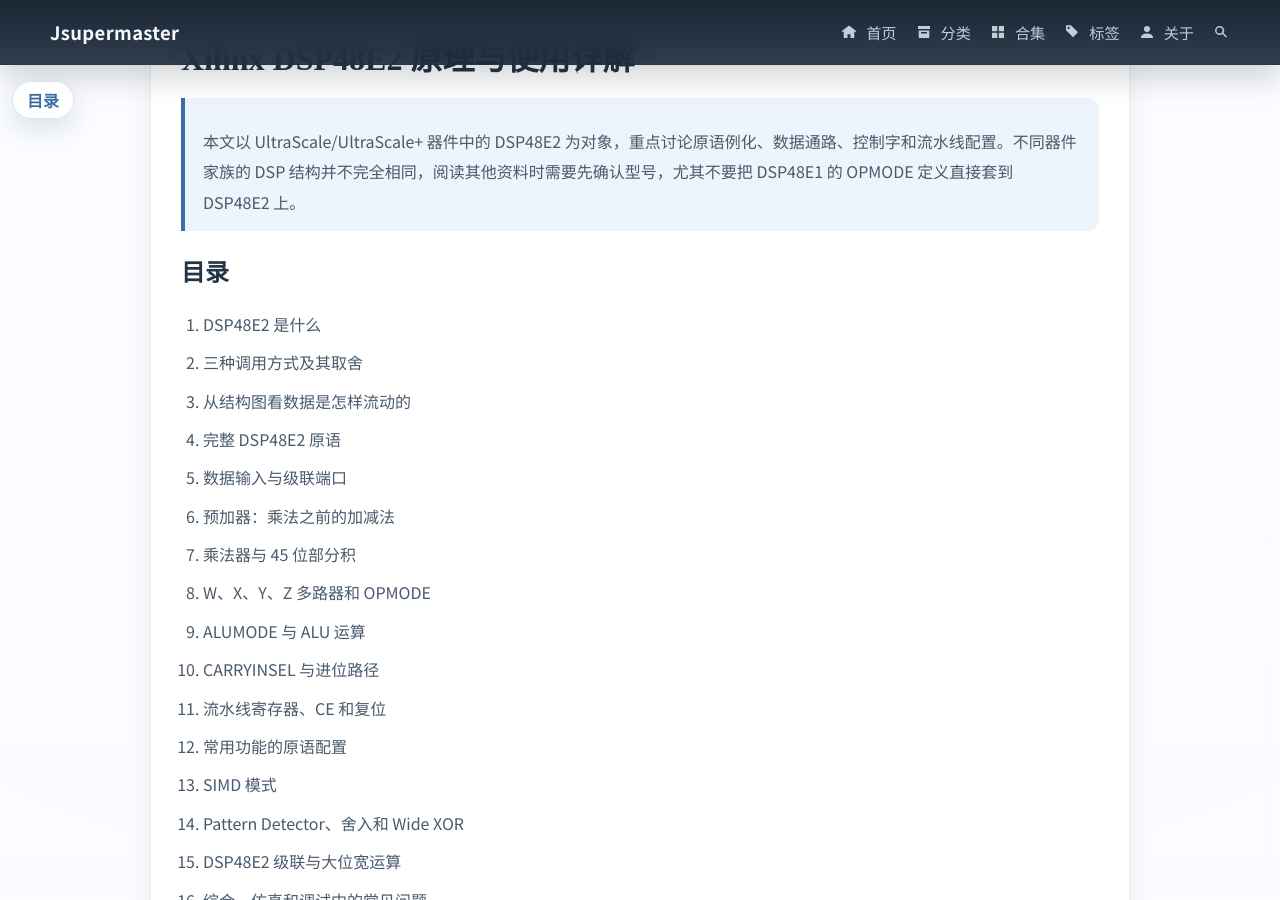
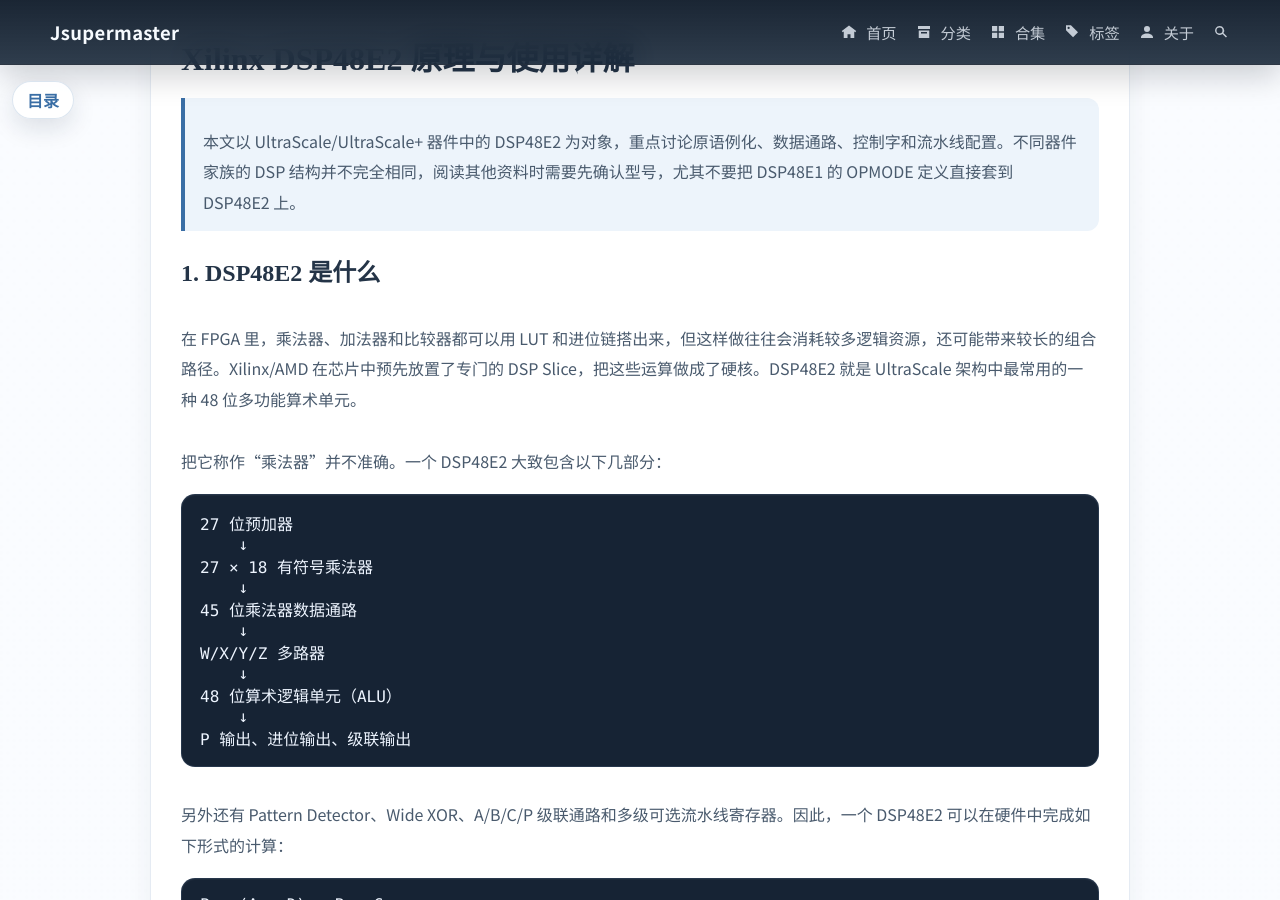
Before and after one commit to Jsupermaster/Jsupermaster.github.io, a Jekyll site: the page built from _posts/2026-09-12-xilinx-dsp48e2.md, in a window 1280 px wide and 900 px high, scrolled down 732 px. Built offline with Jekyll 4.4.1, drawn with Linux system fonts in a browser that asks for light colours; comment, search, counter and statistics services are not loaded.

Commit message:
update_260912_1

```diff
--- a/_posts/2026-09-12-xilinx-dsp48e2.md
+++ b/_posts/2026-09-12-xilinx-dsp48e2.md
@@ -20,26 +20,6 @@ read_time: 约 25 分钟
 # Xilinx DSP48E2 原理与使用详解
 
 > 本文以 UltraScale/UltraScale+ 器件中的 DSP48E2 为对象，重点讨论原语例化、数据通路、控制字和流水线配置。不同器件家族的 DSP 结构并不完全相同，阅读其他资料时需要先确认型号，尤其不要把 DSP48E1 的 OPMODE 定义直接套到 DSP48E2 上。
-
-## 目录
-
-1. [DSP48E2 是什么](#1dsp48e2-是什么)
-2. [三种调用方式及其取舍](#2三种调用方式及其取舍)
-3. [从结构图看数据是怎样流动的](#3从结构图看数据是怎样流动的)
-4. [完整 DSP48E2 原语](#4完整-dsp48e2-原语)
-5. [数据输入与级联端口](#5数据输入与级联端口)
-6. [预加器：乘法之前的加减法](#6预加器乘法之前的加减法)
-7. [乘法器与 45 位部分积](#7乘法器与-45-位部分积)
-8. [W、X、Y、Z 多路器和 OPMODE](#8wxyz-多路器和-opmode)
-9. [ALUMODE 与 ALU 运算](#9alumode-与-alu-运算)
-10. [CARRYINSEL 与进位路径](#10carryinsel-与进位路径)
-11. [流水线寄存器、CE 和复位](#11流水线寄存器ce-和复位)
-12. [常用功能的原语配置](#12常用功能的原语配置)
-13. [SIMD 模式](#13simd-模式)
-14. [Pattern Detector、舍入和 Wide XOR](#14pattern-detector舍入和-wide-xor)
-15. [DSP48E2 级联与大位宽运算](#15dsp48e2-级联与大位宽运算)
-16. [综合、仿真和调试中的常见问题](#16综合仿真和调试中的常见问题)
-17. [官方资料与阅读顺序](#17官方资料与阅读顺序)
 
 ## 1. DSP48E2 是什么
 
```
Also changed, not shown: other parts of _posts/2026-09-12-xilinx-dsp48e2.md (+2 -0 lines).
